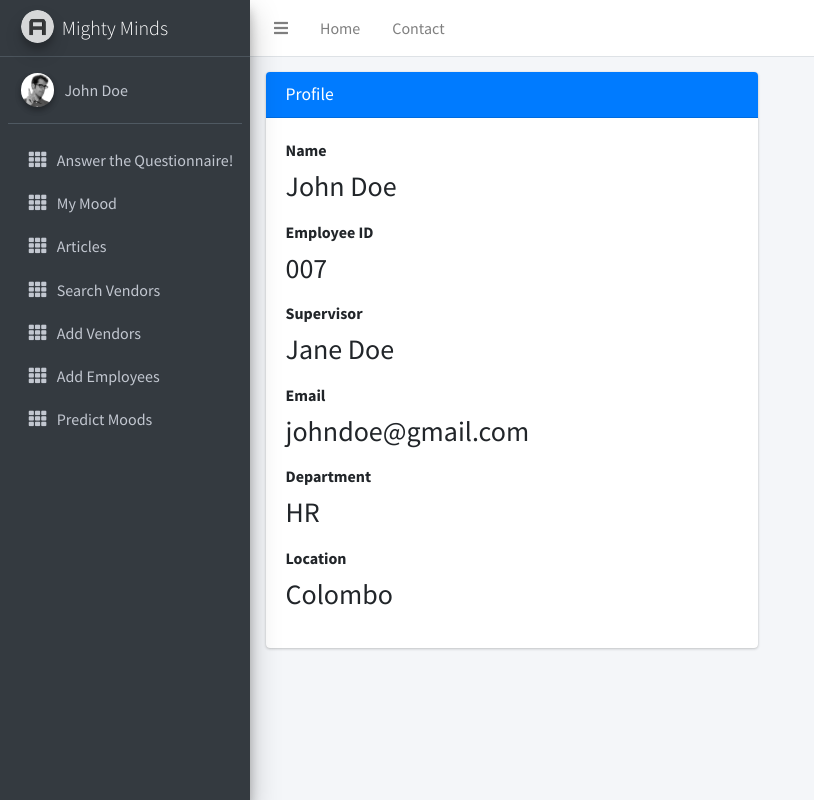
After one commit to NayanaMadhuwantha/Mighty_minds, a PHP site: page /viewprofile.php in a window 1280 px wide. The commit adds this page. Shown: the whole page, without its empty margins (0-814 px from the left). Run offline with PHP 8.4, Linux system fonts and the light colour scheme; some libraries are stand-ins or nearby versions.

Commit message:
feature updated

```diff
--- a/layout/sidebar.php
+++ b/layout/sidebar.php
@@ -2,7 +2,7 @@
         <!-- Brand Logo -->
         <a href="index3.html" class="brand-link">
           <img src="dist/img/AdminLTELogo.png" alt="AdminLTE Logo" class="brand-image img-circle elevation-3" style="opacity: .8">
-          <span class="brand-text font-weight-light">AdminLTE 3</span>
+          <span class="brand-text font-weight-light">Mighty Minds</span>
         </a>
 
         <!-- Sidebar -->
@@ -13,7 +13,7 @@
               <img src="dist/img/user2-160x160.jpg" class="img-circle elevation-2" alt="User Image">
             </div>
             <div class="info">
-              <a href="#" class="d-block">Alexander Pierce</a>
+              <a href="#" class="d-block">John Doe</a>
             </div>
           </div>
 
--- /dev/null
+++ b/viewprofile.php
@@ -0,0 +1,63 @@
+<?php
+include('layout/header.php');
+include('layout/navbar.php');
+include('layout/sidebar.php');
+?>
+
+<div class="content-wrapper">
+  <!-- Content Header (Page header) -->
+  <div class="content-header">
+    <div class="container-fluid">
+      <div class="row">
+        <div class="col-md-6">
+          <div class="card card-primary">
+            <div class="card-header">
+              <h3 class="card-title">Profile</h3>
+            </div>
+            <!-- /.card-header -->
+            <!-- form start -->
+              <div class="card-body">
+                <div class="form-group">
+                  <label>Name</label>
+                  <h3>John Doe</h3>
+                </div>
+                <div class="form-group">
+                  <label>Employee ID</label>
+                  <h3>007</h3>
+                </div>
+                <div class="form-group">
+                  <label >Supervisor</label>
+                  <h3>Jane Doe</h3>
+                </div>
+                <div class="form-group">
+                  <label>Email</label>
+                  <h3>johndoe@gmail.com</h3>
+                </div>
+                <div class="form-group">
+                  <label>Department</label>
+                  <h3>HR</h3>
+                </div>
+                <div class="form-group">
+                  <label>Location</label>
+                  <h3>Colombo</h3>
+                </div>
+
+              </div>
+              <!-- /.card-body -->
+
+
+
+          </div>
+        </div>
+      </div><!-- /.row -->
+    </div><!-- /.container-fluid -->
+  </div>
+</div>
+
+
+
+
+<?php
+include('layout/scripts.php');
+include('layout/footer.php');
+?>
```
